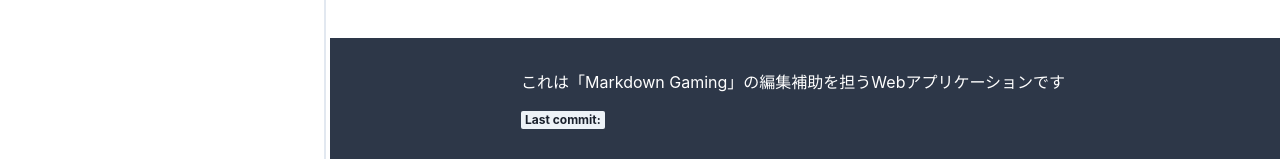
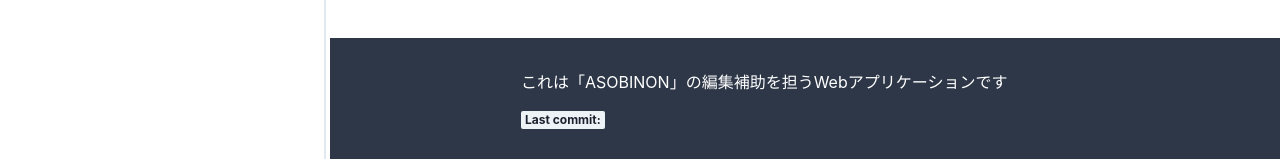
Before and after one commit to 0505Keitan/asobinon-client, a Next.js app: page / in a window 1280 px wide. Shown: the part 638-797 px from the top of the page. Built offline with nearby package versions, Linux system fonts and the light colour scheme; no server answers.

Commit message:
changed repo name

```diff
--- a/package.json
+++ b/package.json
@@ -1,6 +1,6 @@
 {
-  "name": "markdown-gaming-client",
-  "version": "0.0.8",
+  "name": "asobinon-client",
+  "version": "0.0.9",
   "husky": {
     "hooks": {
       "pre-commit": "lint-staged"
--- a/src/components/common/create-issue.tsx
+++ b/src/components/common/create-issue.tsx
@@ -1,4 +1,4 @@
-// https://github.com/imaicu/markdown-gaming/issues/new/choose
+// https://github.com/aelyone/asobinon/issues/new/choose
 
 import { Button, ButtonProps } from '@chakra-ui/button';
 import LinkChakra from './link-chakra';
--- a/src/components/layout/layout-footer/index.tsx
+++ b/src/components/layout/layout-footer/index.tsx
@@ -17,7 +17,7 @@
           px={{ base: 3, lg: 0 }}
         >
           <Box color="white">
-            <Box mb={3}>これは「Markdown Gaming」の編集補助を担うWebアプリケーションです</Box>
+            <Box mb={3}>これは「ASOBINON」の編集補助を担うWebアプリケーションです</Box>
             <Stack direction="column">
               <Box>
                 <Badge maxW="20rem" whiteSpace="nowrap" textTransform="none" isTruncated>
--- a/src/pages/edit/index.tsx
+++ b/src/pages/edit/index.tsx
@@ -132,7 +132,7 @@
 
 export const getServerSideProps = async ({ query }: GetServerSidePropsContext) => {
   /*
-  https://github.com/imaicu/markdown-gaming/blob/main/website/docusaurus.config.js
+  https://github.com/aelyone/asobinon/blob/main/website/docusaurus.config.js
   編集リンクから「/docs/XXX」が渡される
   */
   const path = query.path;
```
Also changed, not shown: 2 other files (tests, documents, lock files or other folders).
